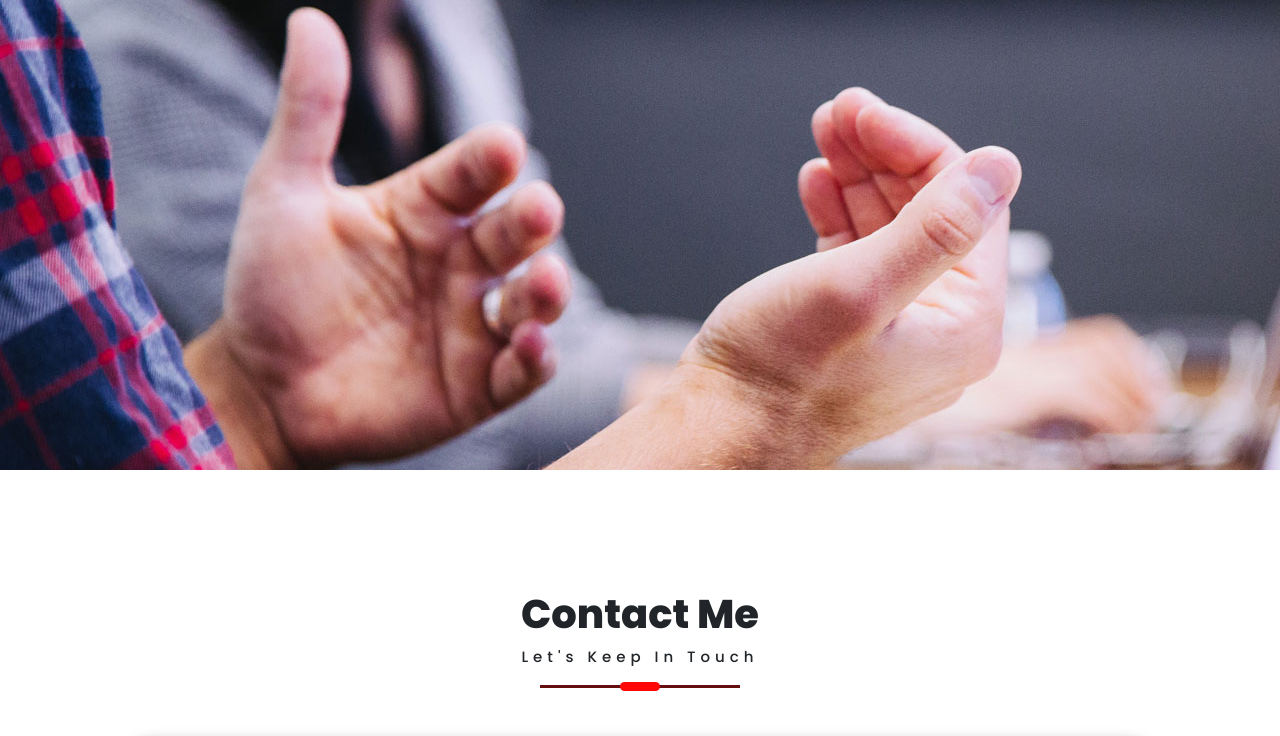
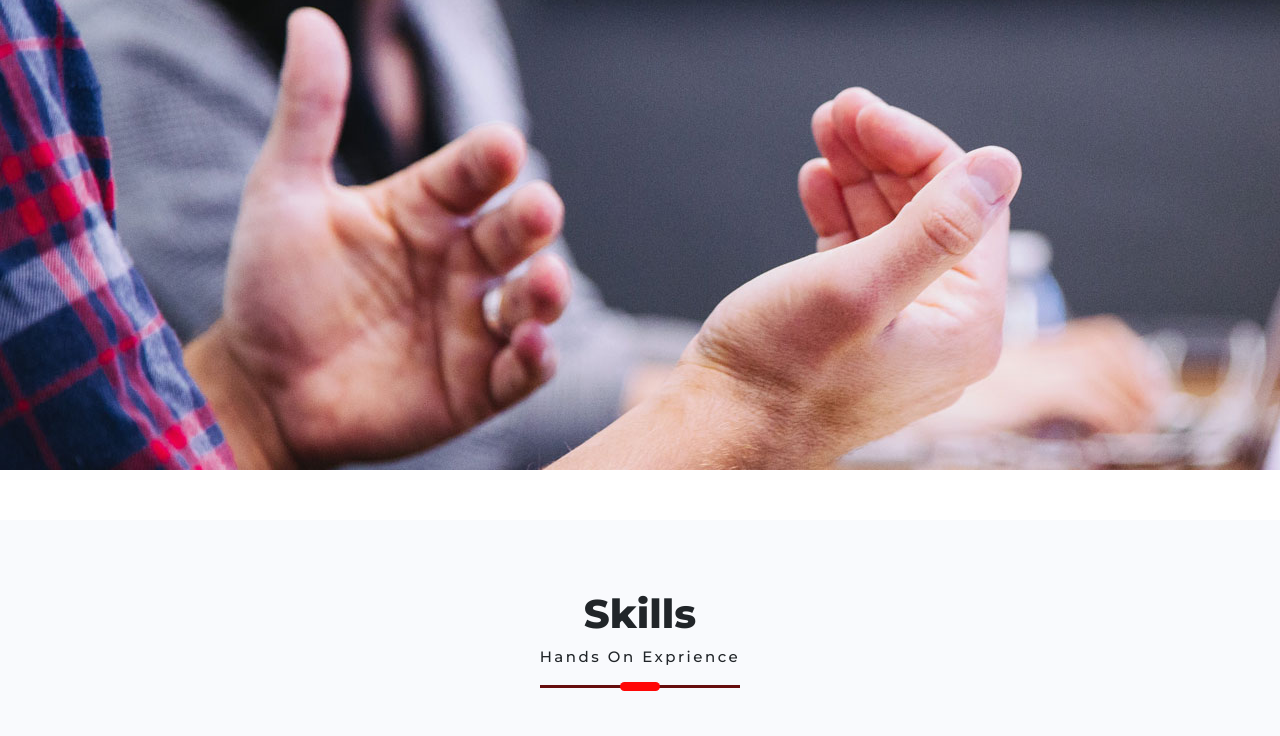
Before and after one commit to im-niraj/myPortfolio, a React (Create React App) app: page / in a window 1280 px wide. Shown: the part 2000-2736 px from the top of the page. Built offline with nearby package versions, Linux system fonts and the light colour scheme; a web font is replaced by a local one.

Commit message:
skill page added

```diff
--- a/package.json
+++ b/package.json
@@ -8,7 +8,7 @@
     "@testing-library/user-event": "^13.5.0",
     "react": "^18.2.0",
     "react-dom": "^18.2.0",
-    "react-router-dom": "^6.3.0",
+    "react-icons": "^4.4.0",
     "react-scripts": "5.0.1",
     "react-scroll": "^1.8.7",
     "react-typewriter-effect": "^1.1.0",
--- a/src/App.js
+++ b/src/App.js
@@ -6,6 +6,7 @@ import Resume from "./PortfolioContainer/Resume/Resume";
 import Contact from "./PortfolioContainer/ContactMe/Contact";
 import Project from "./PortfolioContainer/Project/Project";
 import Footer from "./PortfolioContainer/Footer/Footer";
+import Skills from "./PortfolioContainer/Skills/Skills";
 
 function App() {
   return (
@@ -15,6 +16,7 @@ function App() {
         <About/>
         {/* <Resume/> */}
         <Project/>
+        <Skills/>
         <Contact/>
         <Footer/>
     </div>
--- a/src/PortfolioContainer/Navbar/Navbar.js
+++ b/src/PortfolioContainer/Navbar/Navbar.js
@@ -43,6 +43,9 @@ export default function Navbar() {
                 <Link to="Projects" spy={true} smooth={true} offset={0} duration={500}>
                     Projects
                 </Link>
+                <Link to="Skills" spy={true} smooth={true} offset={0} duration={500}>
+                    Skills
+                </Link>
                 <Link to="Contact" spy={true} smooth={true} offset={0} duration={500}>
                     Contact
                 </Link>
--- /dev/null
+++ b/src/PortfolioContainer/Skills/Skills.css
@@ -0,0 +1,104 @@
+.skills-container{
+    padding-top: 50px;
+    /* font-family: 'Poppins', sans-serif; */
+    font-family: 'Montserrat', sans-serif;
+    background-color: #f9fafd;
+}
+
+.skills-header{
+    padding-top: 20px;
+    text-align: center;
+    display: flex;
+    flex-direction: column;
+    align-items: center;
+    justify-content: center;
+    font-size: 25px;
+    font-weight: 600;
+}
+.skills-header h3{
+    font-size: 40px;
+    font-weight: 800;
+}
+.skills-header p{
+    font-size: 15px;
+    font-weight: 500;
+    letter-spacing: 2.5px;
+}
+
+.header-underline{
+    height: 3px;
+    width: 200px;
+    background-color: rgb(102, 13, 13);
+    position: relative;
+    display: flex;
+    align-items: center;
+    justify-content: center;
+}
+.header-underline1{
+    height: 9px;
+    width: 40px;
+    background-color: rgb(255, 7, 7);
+    position: absolute;
+    border-radius: 5px;
+}
+
+
+
+
+
+/* content part */
+
+
+.skillsDetails{
+    margin-top: 50px;
+    margin-bottom: 50px;
+    display: flex;
+    justify-content: center;
+    align-items: center;
+}
+
+.boxContainer{
+    display: grid;
+    grid-template-columns: auto auto auto;
+    grid-gap: 30px;
+    margin-bottom: 50px;
+}
+
+.skillBox{
+    box-sizing: border-box;
+    height: 250px;
+    width: 350px;
+    border: 1px solid #e9ecef;
+    border-radius: 7px;
+   color: #e9ecef rgb(109, 152, 0);
+   transition: .15s ease-out;
+}
+
+.sillIcon,.skillTitle,.skillInfo{
+    text-align: center;
+
+}
+.sillIcon{
+    margin-top: 30px;
+    font-size: 40px;
+}
+.skillTitle{
+    margin-top: 20px;
+    font-size: 23px;
+    font-weight: 500;
+}
+.skillInfo{
+    margin-top: 20px;
+    color: #b5becb;
+    font-weight: 500;
+}
+
+.skillBox:hover{
+    background-color: #fff;
+    transform: scale(1.001);
+    margin-top: -10px;
+    transition: .15s ease-in;
+    cursor: pointer;
+    box-shadow: rgba(100, 100, 111, 0.2) 0px 7px 29px 0px;
+
+}
--- /dev/null
+++ b/src/PortfolioContainer/Skills/Skills.js
@@ -0,0 +1,58 @@
+import React from 'react'
+import './Skills.css'
+import  {FcApproval} from 'react-icons/fc';
+import  {FaBluetooth, FaJava} from 'react-icons/fa';
+import  {GiSkills} from 'react-icons/gi';
+import  {ImHtmlFive, ImDatabase} from 'react-icons/im';
+import  {GrJava} from 'react-icons/gr';
+import  {RiGitBranchLine} from 'react-icons/ri'
+
+export default function Skills() {
+  return (
+    <div className='skills-container' id='Skills'>
+        <div className='skills-header'>
+            <h3>Skills</h3>
+            <p>Hands On Exprience</p>
+            <span className='header-underline'>
+                <span className='header-underline1'></span>
+            </span>
+        </div>
+        <div className="skillsDetails">
+            <div className="boxContainer">
+                <div className='skillBox skillbox1'>
+                    <div className='sillIcon'><ImHtmlFive color='red'/></div>
+                    <div className='skillTitle'>Web Technologies</div>
+                    <div className='skillInfo'>CSS, HTML, JavaScript</div>
+                </div>
+                <div className='skillBox skillbox2'>
+                    <div className='sillIcon'><GrJava /></div>
+                    <div className='skillTitle'>Web frameworks</div>
+                    <div className='skillInfo'>Struts and Spring</div>
+                </div>
+                <div className='skillBox skillbox3'>
+                    <div className='sillIcon'><FaJava color='blue'/></div>
+                    <div className='skillTitle'>Core Java</div>
+                    <div className='skillInfo'>OOPs, Design Patterns, Interface, Serialization</div>
+                </div>
+                <div className='skillBox skillbox4'>
+                    <div className='sillIcon'><ImDatabase/></div>
+                    <div className='skillTitle'>DATABASE</div>
+                    <div className='skillInfo'>SQL, MYSQL, </div>
+                </div>
+                <div className='skillBox skillbox5'>
+                    <div className='sillIcon'><GiSkills color='rgb(109, 152, 0)'/></div>
+                    <div className='skillTitle'>Soft Skills</div>
+                    <div className='skillInfo'>Team work, Ready to learn new things, Communication Skills</div>
+                </div>
+                <div className='skillBox skillbox6'>
+                    <div className='sillIcon'>
+                    <RiGitBranchLine color='blue'/>
+                    </div>
+                    <div className='skillTitle'>Code Version Control</div>
+                    <div className='skillInfo'>GitHub, Git</div>
+                </div>
+            </div>
+        </div>
+    </div>
+  )
+}
--- a/src/index.css
+++ b/src/index.css
@@ -2,6 +2,7 @@
 @import url('https://fonts.googleapis.com/css2?family=Poppins:ital,wght@0,100;0,200;0,300;0,400;0,500;0,600;0,700;0,800;0,900;1,100;1,200;1,300;1,400;1,500;1,600&display=swap');
 @import url('https://fonts.googleapis.com/css2?family=Montserrat:ital,wght@0,100;0,200;0,300;0,400;0,500;0,600;0,700;0,800;0,900;1,100;1,200;1,300;1,400;1,500;1,600;1,700;1,800;1,900&display=swap');
 @import url('https://fonts.googleapis.com/css2?family=Kalam:wght@300;400;700&display=swap');
+@import url('https://fonts.googleapis.com/css2?family=Montserrat:ital,wght@0,100;0,200;0,300;0,400;0,500;0,600;0,700;0,800;0,900;1,100;1,200;1,300;1,400;1,500;1,600;1,700;1,800;1,900&display=swap');
   * {
     outline: none;
   }
```
Also changed, not shown: 1 other file (tests, documents, lock files or other folders).
